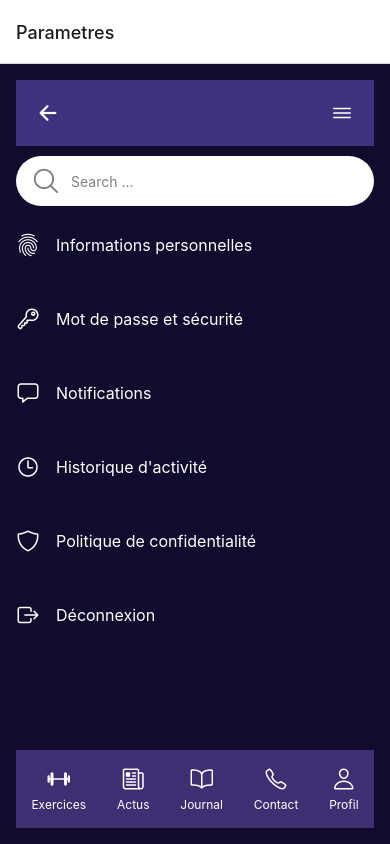
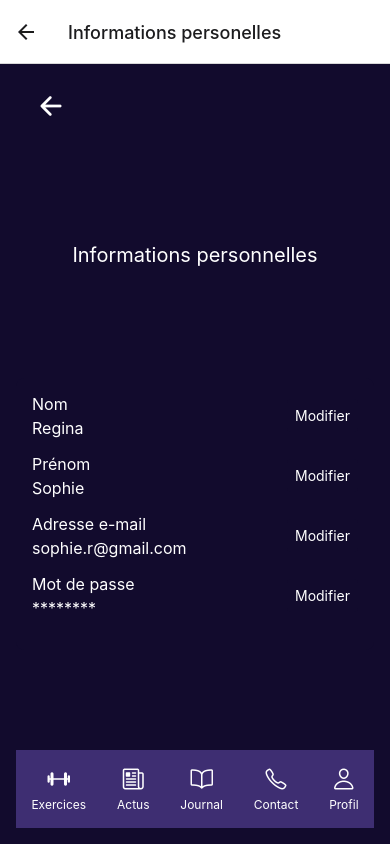
Before and after one commit to EstherMhV/HealfingApp, a React Native app: screen /personalData in a window 390 px wide. Built offline with nearby package versions, Linux system fonts and the light colour scheme.

Commit message:
maj screens

```diff
--- a/App.js
+++ b/App.js
@@ -6,7 +6,8 @@ import Home from "./screens/homeScreen.jsx";
 import Login from "./screens/loginScreen.jsx";
 import SignUp from "./screens/signUpScreen.jsx";
 import Contact from "./screens/contactScreen.jsx";
-import Settings from "./screens/sittingsScreen.jsx";
+import Settings from "./screens/settingsScreen.jsx";
+import PersonalData from "./screens/personalDataScreen.jsx";
 
 const Stack = createStackNavigator();
 
@@ -14,7 +15,7 @@ export default function App() {
   return (
     <View style={styles.container}>
       <NavigationContainer>
-        <Stack.Navigator initialRouteName="Sittings">
+        <Stack.Navigator initialRouteName="Set">
           <Stack.Screen
             name="SignUp"
             component={SignUp}
@@ -26,19 +27,24 @@ export default function App() {
             options={{ title: "Connexion" }}
           />
           <Stack.Screen
-            name="Sittings"
-            component={Settings}
-            options={{ title: "Parametres" }}
+            name="Home"
+            component={Home}
+            options={{ title: "Home" }}
           />
-          {/* <Stack.Screen
-              name="Home"
-              component={Home}
-              options={{ title: "Home" }}
-            />*/}
           <Stack.Screen
             name="Contact"
             component={Contact}
             options={{ title: "Contact" }}
+          />
+          <Stack.Screen
+            name="Settings"
+            component={Settings}
+            options={{ title: "Parametres" }}
+          />
+          <Stack.Screen
+            name="personalData"
+            component={PersonalData}
+            options={{ title: "Informations personelles" }}
           />
         </Stack.Navigator>
       </NavigationContainer>
--- a/components/Header.jsx
+++ b/components/Header.jsx
@@ -1,14 +1,14 @@
 import { Ionicons } from "@expo/vector-icons";
-import { View, Text, TouchableOpacity, StyleSheet, Image } from "react-native";
+import { View, TouchableOpacity, StyleSheet} from "react-native";
 
 const Header = ({ navigation }) => {
   return (
       <View style={styles.header}>
         <TouchableOpacity onPress={() => navigation.goBack()}>
-        <Ionicons name="arrow-back-outline" size={24} color="#fff" />
+          <Ionicons name="arrow-back-outline" size={30} color="#fff" />
         </TouchableOpacity>
         <TouchableOpacity>
-        <Ionicons name="menu-outline" size={24} color="#fff" />
+          <Ionicons name="menu-outline" size={30} color="#fff" />
         </TouchableOpacity>
       </View>
   );
@@ -19,7 +19,8 @@ const styles = StyleSheet.create({
     flexDirection: "row",
     justifyContent: "space-between",
     alignItems: "center",
-    padding: 20,
+    paddingHorizontal: 20,
+    paddingVertical: 10,
     backgroundColor: "#3F317E",
   },
 });
--- a/package.json
+++ b/package.json
@@ -11,7 +11,7 @@
     "@react-navigation/native": "^6.1.17",
     "@react-navigation/stack": "^6.3.29",
     "axios": "^1.6.8",
-    "expo": "^51.0.8",
+    "expo": "^51.0.9",
     "expo-status-bar": "^1.12.1",
     "nativewind": "^2.0.11",
     "react": "18.2.0",
--- a/screens/ContactScreen.jsx
+++ b/screens/ContactScreen.jsx
@@ -2,7 +2,7 @@ import { useState } from "react";
 import Menu from "../components/Menu.jsx";
 import { View, Text, TouchableOpacity, StyleSheet, Image } from "react-native";
 
-export default function Contact({ navigation }) {
+const Contact = ({ navigation }) => {
   const [activeSection, setActiveSection] = useState(null);
 
   const renderContactPro = () => (
@@ -60,11 +60,11 @@ export default function Contact({ navigation }) {
   return (
     <View style={styles.container}>
       <View style={styles.header}>
-        <TouchableOpacity onPress={() => navigation.goBack()}>
-          <Text style={styles.backButton}>←</Text>
+        <TouchableOpacity onPress={() => navigation.goBack("homeScreen")}>
+          <Ionicons name="arrow-back-outline" size={30} color="#fff" />
         </TouchableOpacity>
         <TouchableOpacity>
-          <Text style={styles.menuButton}>≡</Text>
+          <Ionicons name="menu-outline" size={30} color="#fff" />
         </TouchableOpacity>
       </View>
 
@@ -91,7 +91,7 @@ export default function Contact({ navigation }) {
       <Menu navigation={navigation} />
     </View>
   );
-}
+};
 
 const styles = StyleSheet.create({
   container: {
@@ -154,3 +154,5 @@ const styles = StyleSheet.create({
     fontSize: 18,
   },
 });
+
+export default Contact;
--- a/screens/HomeScreen.jsx
+++ b/screens/HomeScreen.jsx
@@ -1,6 +1,6 @@
 import { View, Text, ScrollView } from "react-native";
 
-export default function Home({ navigation }) {
+const Home = ({ navigation }) => {
   return (
     <ScrollView>
       <View>
@@ -8,4 +8,6 @@ export default function Home({ navigation }) {
       </View>
     </ScrollView>
   );
-}
+};
+
+export default Home;
--- a/screens/LoginScreen.jsx
+++ b/screens/LoginScreen.jsx
@@ -9,7 +9,7 @@ import {
 } from "react-native";
 import { Ionicons } from "@expo/vector-icons";
 
-export default function Login({ navigation }) {
+const Login = ({ navigation }) => {
   return (
     <View style={styles.background}>
       <View style={styles.container}>
@@ -71,7 +71,7 @@ export default function Login({ navigation }) {
       </View>
     </View>
   );
-}
+};
 
 const styles = StyleSheet.create({
   background: {
@@ -142,3 +142,5 @@ const styles = StyleSheet.create({
     width: "50%",
   },
 });
+
+export default Login;
--- /dev/null
+++ b/screens/personalDataScreen.jsx
@@ -0,0 +1,126 @@
+import Menu from "../components/Menu.jsx";
+import { Ionicons } from "@expo/vector-icons";
+import { View, Text, StyleSheet, TouchableOpacity } from "react-native";
+
+const PersonalData = ({ navigation }) => {
+  return (
+    <View style={styles.container}>
+      <View style={styles.header}>
+        <TouchableOpacity onPress={() => navigation.goBack("settingsScreen")}>
+          <Ionicons name="arrow-back-outline" size={30} color="#fff" />
+        </TouchableOpacity>
+      </View>
+      <Text style={styles.title}>Informations personnelles</Text>
+
+      <View style={styles.infoContainer}>
+        <View style={styles.infoRow}>
+          <View style={styles.infoTextContainer}>
+            <Text style={styles.infoLabel}>Nom</Text>
+            <Text style={styles.infoValue}>Regina</Text>
+          </View>
+          <TouchableOpacity
+            style={styles.modifyButton}
+            onPress={() => navigation.navigate("")}
+          >
+            <Text style={styles.modifyText}>Modifier</Text>
+          </TouchableOpacity>
+        </View>
+        <View style={styles.infoRow}>
+          <View style={styles.infoTextContainer}>
+            <Text style={styles.infoLabel}>Prénom</Text>
+            <Text style={styles.infoValue}>Sophie</Text>
+          </View>
+          <TouchableOpacity
+            style={styles.modifyButton}
+            onPress={() => navigation.navigate("")}
+          >
+            <Text style={styles.modifyText}>Modifier</Text>
+          </TouchableOpacity>
+        </View>
+        <View style={styles.infoRow}>
+          <View style={styles.infoTextContainer}>
+            <Text style={styles.infoLabel}>Adresse e-mail</Text>
+            <Text style={styles.infoValue}>sophie.r@gmail.com</Text>
+          </View>
+          <TouchableOpacity
+            style={styles.modifyButton}
+            onPress={() => navigation.navigate("")}
+          >
+            <Text style={styles.modifyText}>Modifier</Text>
+          </TouchableOpacity>
+        </View>
+        <View style={styles.infoRow}>
+          <View style={styles.infoTextContainer}>
+            <Text style={styles.infoLabel}>Mot de passe</Text>
+            <Text style={styles.infoValue}>********</Text>
+          </View>
+          <TouchableOpacity
+            style={styles.modifyButton}
+            onPress={() => navigation.navigate("")}
+          >
+            <Text style={styles.modifyText}>Modifier</Text>
+          </TouchableOpacity>
+        </View>
+      </View>
+      <Menu />
+    </View>
+  );
+};
+
+const styles = StyleSheet.create({
+  container: {
+    flex: 1,
+    backgroundColor: "#120B2D",
+    padding: 16,
+    justifyContent: "space-between",
+  },
+  title: {
+    fontSize: 20,
+    color: "white",
+    marginTop: 10,
+    marginBottom: 10,
+    textAlign: "center",
+  },
+  infoContainer: {
+    backgroundColor: "#120B2D",
+    borderRadius: 8,
+    padding: 16,
+  },
+  infoRow: {
+    flexDirection: "row",
+    justifyContent: "space-between",
+    alignItems: "center",
+    marginBottom: 16,
+  },
+  infoTextContainer: {
+    flex: 1,
+  },
+  infoLabel: {
+    color: "white",
+    fontSize: 16,
+  },
+  infoValue: {
+    color: "white",
+    fontSize: 16,
+    marginTop: 4,
+  },
+  modifyButton: {
+    backgroundColor: "#120B2D",
+    borderRadius: 4,
+    padding: 8,
+  },
+  modifyText: {
+    color: "white",
+    fontSize: 14,
+  },
+  header: {
+    flexDirection: "row",
+    justifyContent: "space-between",
+    alignItems: "center",
+    paddingHorizontal: 20,
+    paddingVertical: 10,
+    backgroundColor: "#120B2D",
+  },
+});
+
+export default PersonalData;
--- a/screens/sittingsScreen.jsx
+++ b/screens/settingsScreen.jsx
@@ -7,13 +7,19 @@ import {
   TextInput,
 } from "react-native";
 import Menu from "../components/Menu.jsx";
-import Header from "../components/Header.jsx";
 import { Ionicons } from "@expo/vector-icons";
 
 const Settings = ({ navigation }) => {
   return (
     <View style={styles.container}>
-      <Header />
+      <View style={styles.header}>
+        <TouchableOpacity onPress={() => navigation.goBack("homeScreen")}>
+          <Ionicons name="arrow-back-outline" size={30} color="#fff" />
+        </TouchableOpacity>
+        <TouchableOpacity>
+          <Ionicons name="menu-outline" size={30} color="#fff" />
+        </TouchableOpacity>
+      </View>
       <View style={styles.inputContainer}>
         <Ionicons
           name="search-outline"
@@ -32,7 +38,7 @@ const Settings = ({ navigation }) => {
       <ScrollView style={styles.scrollContainer}>
         <TouchableOpacity
           style={styles.option}
-          onPress={() => navigation.navigate("PersonalInfo")}
+          onPress={() => navigation.navigate("personalData")}
         >
           <Ionicons name="finger-print-outline" size={24} color="#fff" />
           <Text style={styles.optionText}>Informations personnelles</Text>
@@ -59,6 +65,8 @@ const Settings = ({ navigation }) => {
           <Ionicons name="time-outline" size={24} color="#fff" />
           <Text style={styles.optionText}>Historique d'activité</Text>
         </TouchableOpacity>
+
+
         <TouchableOpacity
           style={styles.option}
           onPress={() => navigation.navigate("PrivacyPolicy")}
@@ -68,10 +76,17 @@ const Settings = ({ navigation }) => {
         </TouchableOpacity>
         <TouchableOpacity
           style={styles.option}
+          onPress={() => navigation.navigate("Notifications")}
+        >
+          <Ionicons name="build-outline" size={24} color="#fff" />
+          <Text style={styles.optionText}>Signaler un bug</Text>
+        </TouchableOpacity>
+        <TouchableOpacity
+          style={styles.option}
           onPress={() => navigation.navigate("")}
         >
-          <Ionicons name="exit-outline" size={24} color="#fff" />
-          <Text style={styles.optionText}>Déconnexion</Text>
+          <Ionicons name="exit-outline" size={24} color="#f00" />
+          <Text style={styles.optionTextLogout}>Déconnexion</Text>
         </TouchableOpacity>
       </ScrollView>
       <Menu />
@@ -131,6 +146,20 @@ const styles = StyleSheet.create({
     fontSize: 16,
     color: "#fff",
   },
+  optionTextLogout: {
+    marginLeft: 16,
+    fontSize: 16,
+    color: "#f00",
+    fontWeight: "bold",
+  },
+    header: {
+      flexDirection: "row",
+      justifyContent: "space-between",
+      alignItems: "center",
+      paddingHorizontal: 20,
+      paddingVertical: 10,
+      backgroundColor: "#3F317E",
+    },
 });
 
 export default Settings;
```
Also changed, not shown: components/HeaderSimple.jsx (added, +25 -0 lines), screens/SignUpScreen.jsx (+4 -4 lines), 1 other file (tests, documents, lock files or other folders). Lines whose indentation alone changed are shown as unchanged.
